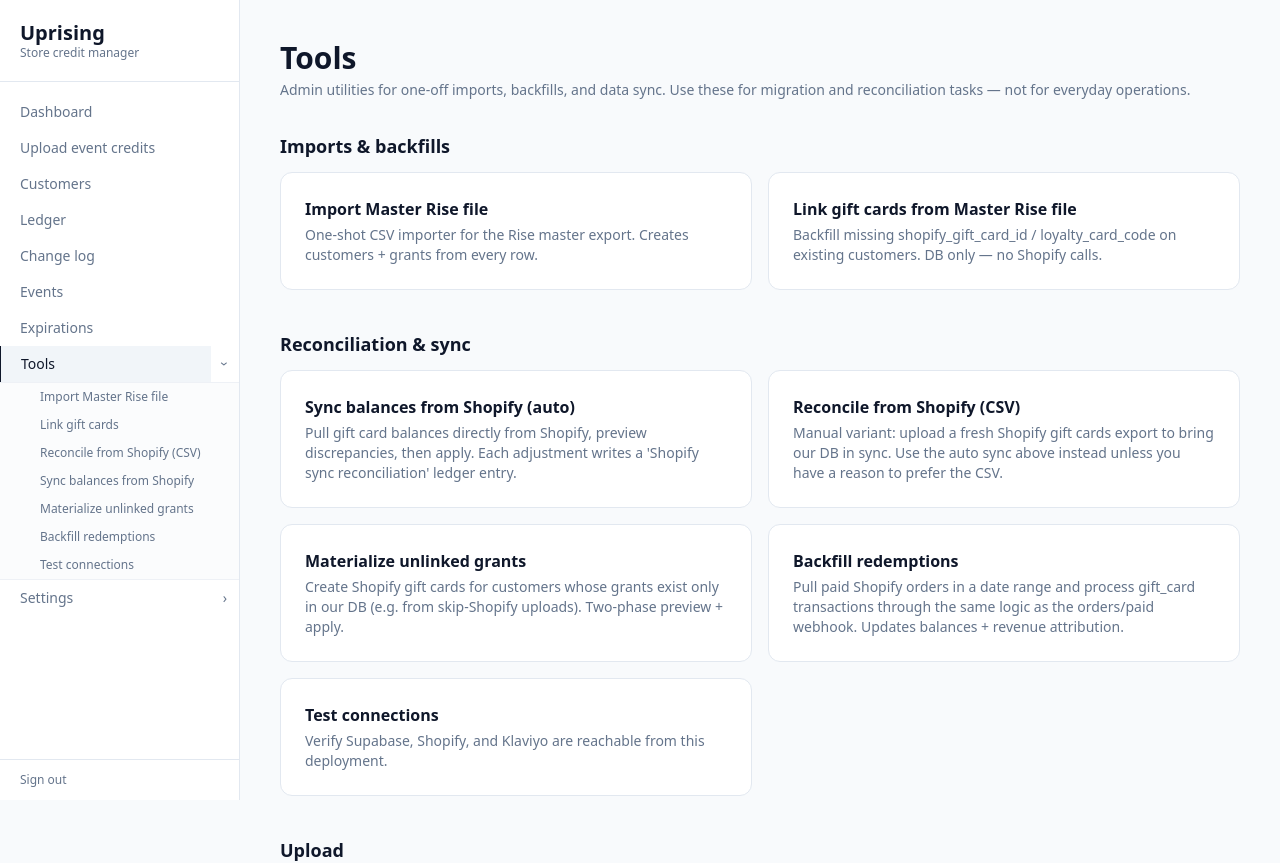
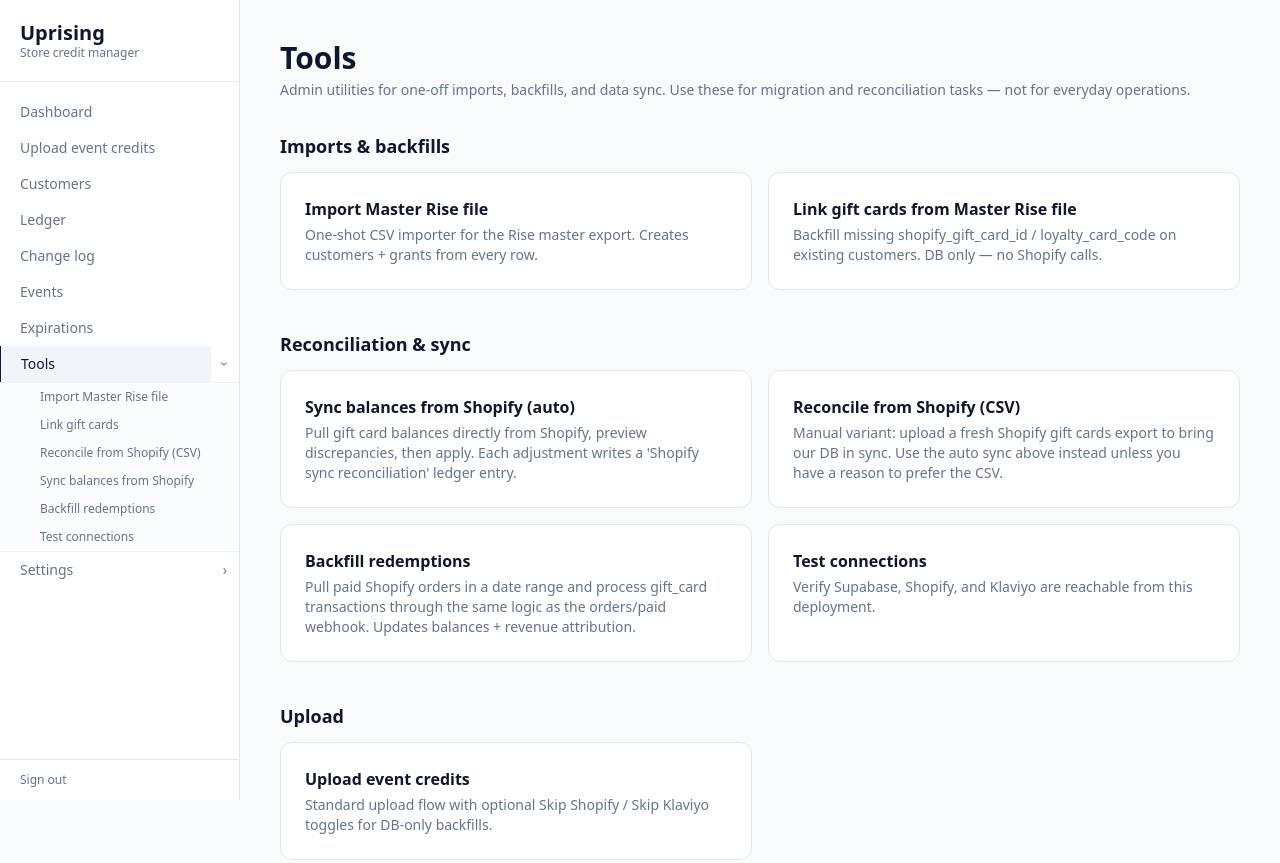
Before and after one commit to mostafa-azimi/uprising_app, a Next.js app: page /tools in a window 1280 px wide. Shown: the top 863 px of the page. Built offline with nearby package versions, Linux system fonts and the light colour scheme; no server answers.

Commit message:
Revert materialize-grants tool

```diff
--- a/app/tools/page.tsx
+++ b/app/tools/page.tsx
@@ -38,11 +38,6 @@ export default function ToolsPage() {
           desc="Manual variant: upload a fresh Shopify gift cards export to bring our DB in sync. Use the auto sync above instead unless you have a reason to prefer the CSV."
         />
         <Card
-          href="/admin/materialize-grants"
-          title="Materialize unlinked grants"
-          desc="Create Shopify gift cards for customers whose grants exist only in our DB (e.g. from skip-Shopify uploads). Two-phase preview + apply."
-        />
-        <Card
           href="/admin/backfill-redemptions"
           title="Backfill redemptions"
           desc="Pull paid Shopify orders in a date range and process gift_card transactions through the same logic as the orders/paid webhook. Updates balances + revenue attribution."
--- a/components/app-shell.tsx
+++ b/components/app-shell.tsx
@@ -36,7 +36,6 @@ const NAV: NavItem[] = [
       { href: '/admin/link-gift-cards', label: 'Link gift cards' },
       { href: '/admin/reconcile-shopify', label: 'Reconcile from Shopify (CSV)' },
       { href: '/admin/sync-shopify-balances', label: 'Sync balances from Shopify' },
-      { href: '/admin/materialize-grants', label: 'Materialize unlinked grants' },
       { href: '/admin/backfill-redemptions', label: 'Backfill redemptions' },
       { href: '/test-connections', label: 'Test connections' },
     ],
```
